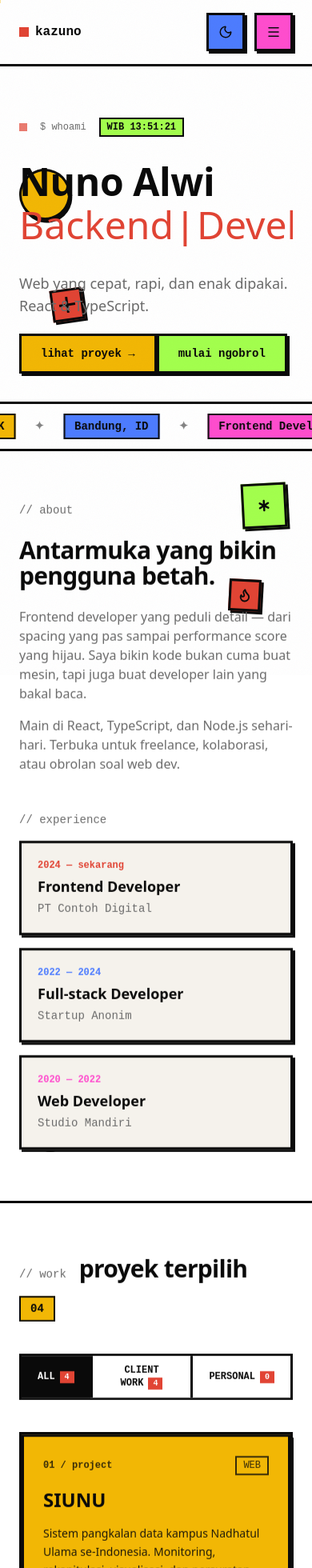
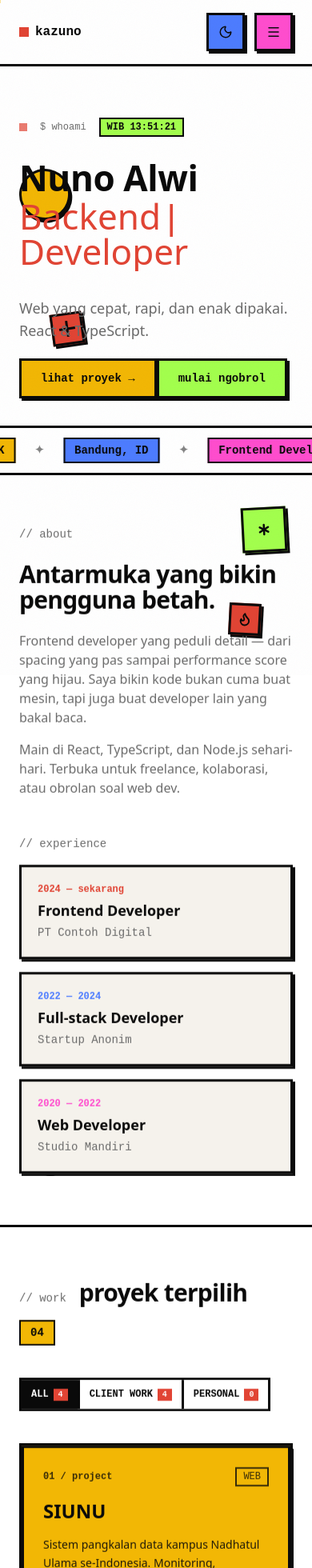
Before and after one commit to Kazuno0101/Kazuno0101.github.io, a React (Vite) app: page / in a window 390 px wide. Shown: the top 1960 px of the page at 80% size. Built offline with nearby package versions, Linux system fonts and the light colour scheme.

Commit message:
feat: enhance layout with safe-area padding for notch devices; update viewport meta tag; remove unused contact prompt

```diff
--- a/index.html
+++ b/index.html
@@ -3,7 +3,7 @@
   <head>
     <meta charset="UTF-8" />
     <link rel="icon" type="image/svg+xml" href="/favicon.svg" />
-    <meta name="viewport" content="width=device-width, initial-scale=1.0" />
+    <meta name="viewport" content="width=device-width, initial-scale=1.0, viewport-fit=cover" />
     <meta name="theme-color" content="#0A0A0A" />
     <meta name="description" content="Portofolio developer — proyek, skill, dan kontak. Tema brutalist, kontras tinggi." />
     <meta property="og:title" content="Portfolio — Developer" />
--- a/package.json
+++ b/package.json
@@ -8,6 +8,7 @@
     "dev": "vite",
     "build": "vite build",
     "preview": "vite preview",
+    "predeploy": "npm run build",
     "deploy": "gh-pages -d dist"
   },
   "devDependencies": {
--- a/src/components/layout/Contact.jsx
+++ b/src/components/layout/Contact.jsx
@@ -23,12 +23,6 @@ export default function Contact() {
       <FloatingShape shape="plus" color="bg-lime" size="sm" rotate={-15} className="absolute bottom-24 left-24 hidden lg:block" />
 
       <div className="max-w-6xl mx-auto px-6 py-20 sm:py-32 flex flex-col gap-8">
-        <Reveal>
-          <span className="font-mono text-sm text-ink font-bold">
-            {contact.prompt}
-          </span>
-        </Reveal>
-
         <Reveal delay={80}>
           <h2 className="font-display font-extrabold text-ink text-4xl sm:text-5xl md:text-6xl leading-[0.95] tracking-tight max-w-3xl">
             {contact.headline}
--- a/src/components/layout/Footer.jsx
+++ b/src/components/layout/Footer.jsx
@@ -18,7 +18,7 @@ export default function Footer() {
         />
       </div>
 
-      <div className="max-w-6xl mx-auto px-6 py-8 flex flex-col sm:flex-row justify-between items-start sm:items-center gap-4 font-mono text-xs text-muted dark:text-bg/70">
+      <div className="max-w-6xl mx-auto px-6 py-8 safe-x flex flex-col sm:flex-row justify-between items-start sm:items-center gap-4 font-mono text-xs text-muted dark:text-bg/70">
         <a href="#top" className="font-bold text-ink dark:text-bg hover:text-coral dark:hover:text-amber transition-colors duration-120">
           kazuno
         </a>
--- a/src/components/layout/Hero.jsx
+++ b/src/components/layout/Hero.jsx
@@ -86,16 +86,17 @@ export default function Hero() {
 				<div className='overflow-hidden'>
 					<h1 className='font-display font-extrabold text-ink dark:text-bg leading-[0.9] tracking-tight'>
 						<span
-							className='block text-5xl hero-line sm:text-7xl md:text-8xl'
+							className='block text-[2.75rem] hero-line sm:text-7xl md:text-8xl'
 							style={{ animationDelay: '60ms' }}
 						>
 							{profile.name}
 						</span>
 					</h1>
 					<div className='mt-2 hero-line sm:mt-3'>
-						<span className='block text-coral text-5xl sm:text-7xl md:text-8xl leading-[0.9]'>
+						<span className='block text-coral text-[2.75rem] sm:text-7xl md:text-8xl leading-[0.9]'>
 							{typedRole}
-							<span className='font-mono font-normal'>{caret}</span>Developer
+							<span className='font-mono font-normal'>{caret}</span>
+							<span className='block sm:inline'>Developer</span>
 						</span>
 					</div>
 				</div>
--- a/src/components/layout/Navbar.jsx
+++ b/src/components/layout/Navbar.jsx
@@ -21,7 +21,7 @@ export default function Navbar() {
   return (
     <>
       <header className="sticky top-0 z-50 bg-bg/95 dark:bg-ink/95 backdrop-blur-sm border-b-3 border-ink dark:border-bg">
-        <nav className="max-w-6xl mx-auto px-6 py-4 flex items-center justify-between">
+        <nav className="max-w-6xl mx-auto px-6 py-4 safe-x flex items-center justify-between">
           <a
             href="#top"
             className="font-mono text-base font-bold text-ink dark:text-bg flex items-center gap-2"
--- a/src/components/layout/ProjectCard.jsx
+++ b/src/components/layout/ProjectCard.jsx
@@ -90,7 +90,7 @@ export default function ProjectCard({ project, index }) {
   return (
     <Reveal
       delay={index * 80}
-      className="border-b-3 sm:border-r-3 last:border-r-0 border-ink dark:border-bg"
+      className="border-b-3 sm:border-r-3 last:border-b-0 sm:last:border-b-3 last:border-r-0 border-ink dark:border-bg"
     >
       <article
         className={`card-shift relative flex flex-col gap-4 p-6 h-full border-3 border-ink dark:border-bg ${accent} overflow-hidden`}
--- a/src/components/ui/SegmentedToggle.jsx
+++ b/src/components/ui/SegmentedToggle.jsx
@@ -1,6 +1,6 @@
 export default function SegmentedToggle({ options, value, onChange }) {
   return (
-    <div className="inline-flex border-3 border-ink dark:border-bg" role="radiogroup" aria-label="Filter by type">
+    <div className="flex flex-wrap border-3 border-ink dark:border-bg" role="radiogroup" aria-label="Filter by type">
       {options.map((opt, i) => {
         const isActive = value === opt.value
         return (
@@ -10,7 +10,7 @@ export default function SegmentedToggle({ options, value, onChange }) {
             role="radio"
             aria-checked={isActive}
             onClick={() => onChange(opt.value)}
-            className={`font-mono text-xs font-bold uppercase px-5 py-2.5 transition-colors duration-120 ${
+            className={`font-mono text-xs font-bold uppercase px-3 sm:px-5 py-2.5 transition-colors duration-120 ${
               isActive
                 ? 'bg-ink text-bg dark:bg-bg dark:text-ink'
                 : 'bg-bg text-ink dark:bg-ink dark:text-bg hover:bg-amber'
--- a/src/data/portfolio.js
+++ b/src/data/portfolio.js
@@ -95,7 +95,6 @@ export const skills = {
 }
 
 export const contact = {
-  prompt: '$ contact',
   headline: 'Punya proyek? Yuk, ngobrol.',
   email: 'kazunonuno@gmail.com',
   socials: [
--- a/src/index.css
+++ b/src/index.css
@@ -39,6 +39,13 @@ body {
   line-height: 1.6;
   -webkit-font-smoothing: antialiased;
   text-rendering: optimizeLegibility;
+  overflow-x: hidden;
+}
+
+/* Safe-area padding for notch / dynamic-island devices (apply to inner containers) */
+.safe-x {
+  padding-left: max(1.5rem, env(safe-area-inset-left));
+  padding-right: max(1.5rem, env(safe-area-inset-right));
 }
 
 /* Brutalist: sharp corners everywhere by default */
```
